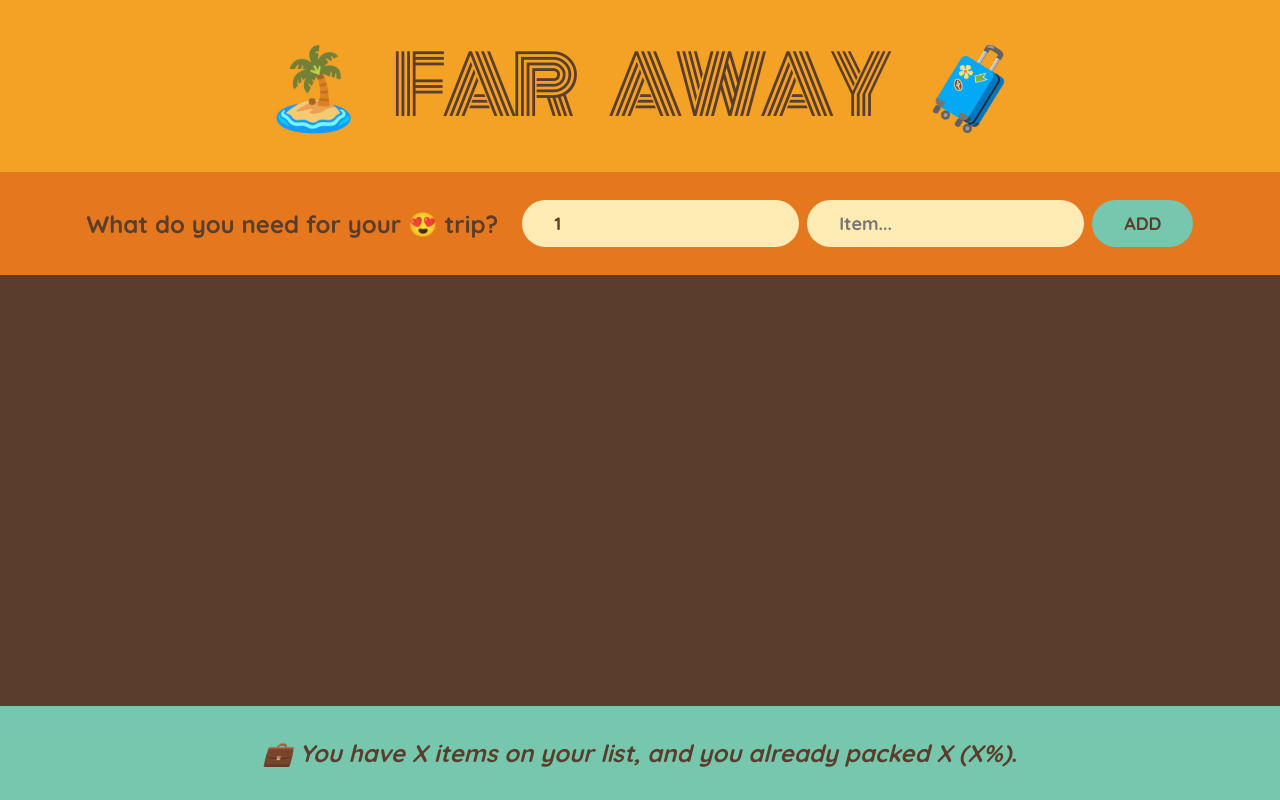
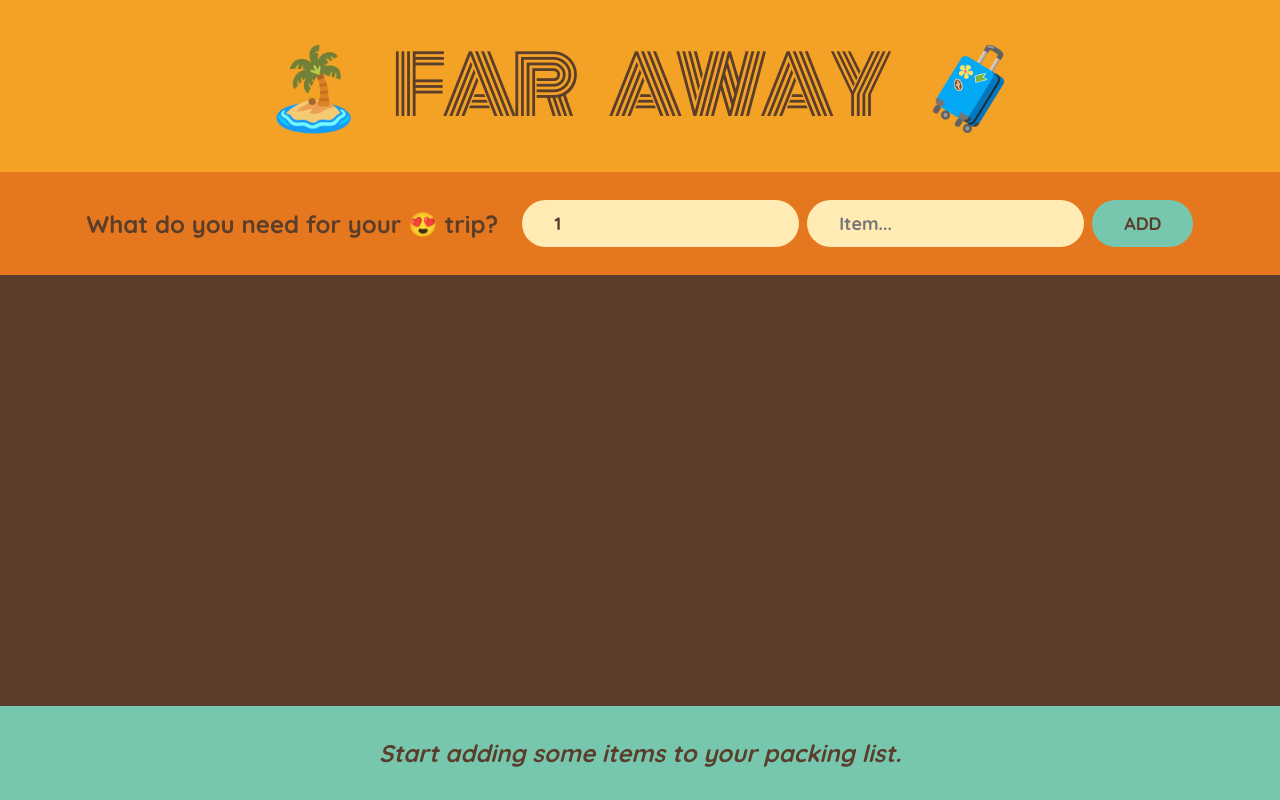
Before and after one commit to mhVxVNMwXkm9s4Ze9VASei/travel-list, a React (Create React App) app: page / in a window 1280 px wide. Built offline with nearby package versions, Linux system fonts and the light colour scheme.

Commit message:
Updated Stats
Used items to create derived state.

```diff
--- a/src/App.js
+++ b/src/App.js
@@ -28,7 +28,7 @@
 				onDeleteItem={handleDeleteItem}
 				onToggleItem={handleToggleItem}
 			/>
-			<Stats />
+			<Stats items={items} />
 		</div>
 	);
 }
@@ -112,10 +112,27 @@
 	);
 }
 
-function Stats() {
+function Stats({ items }) {
+	if (!items.length)
+		return (
+			<footer className="stats">
+				<em>Start adding some items to your packing list.</em>
+			</footer>
+		);
+
+	const numItems = items.length;
+	const numPacked = items.filter((item) => item.packed).length;
+	const percentage = Math.round((numPacked / numItems) * 100);
+
 	return (
 		<footer className="stats">
-			<em>💼 You have X items on your list, and you already packed X (X%)</em>.
+			<em>
+				{percentage === 100
+					? "You got everything. Ready to go! ✈"
+					: `💼 You have ${numItems} item${
+							numItems > 1 ? "s" : ""
+					  } on your list, and you already packed ${numPacked} (${percentage}%).`}
+			</em>
 		</footer>
 	);
 }
```
